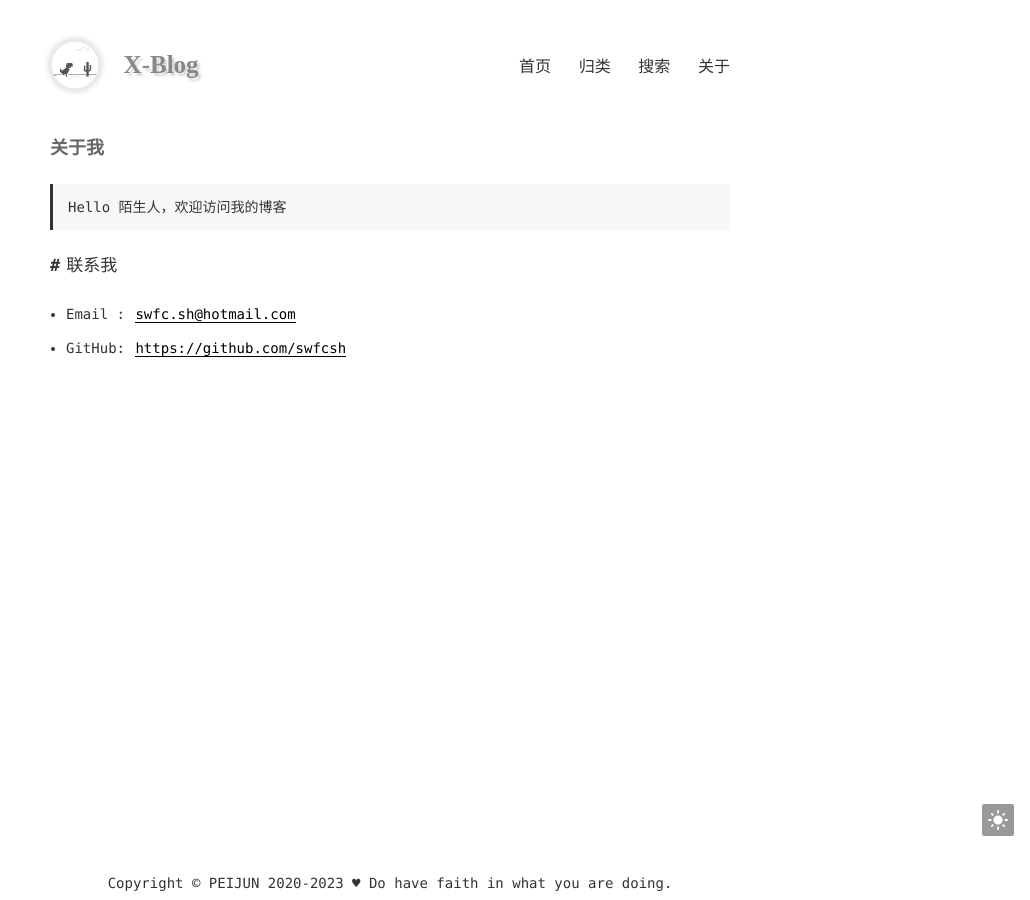
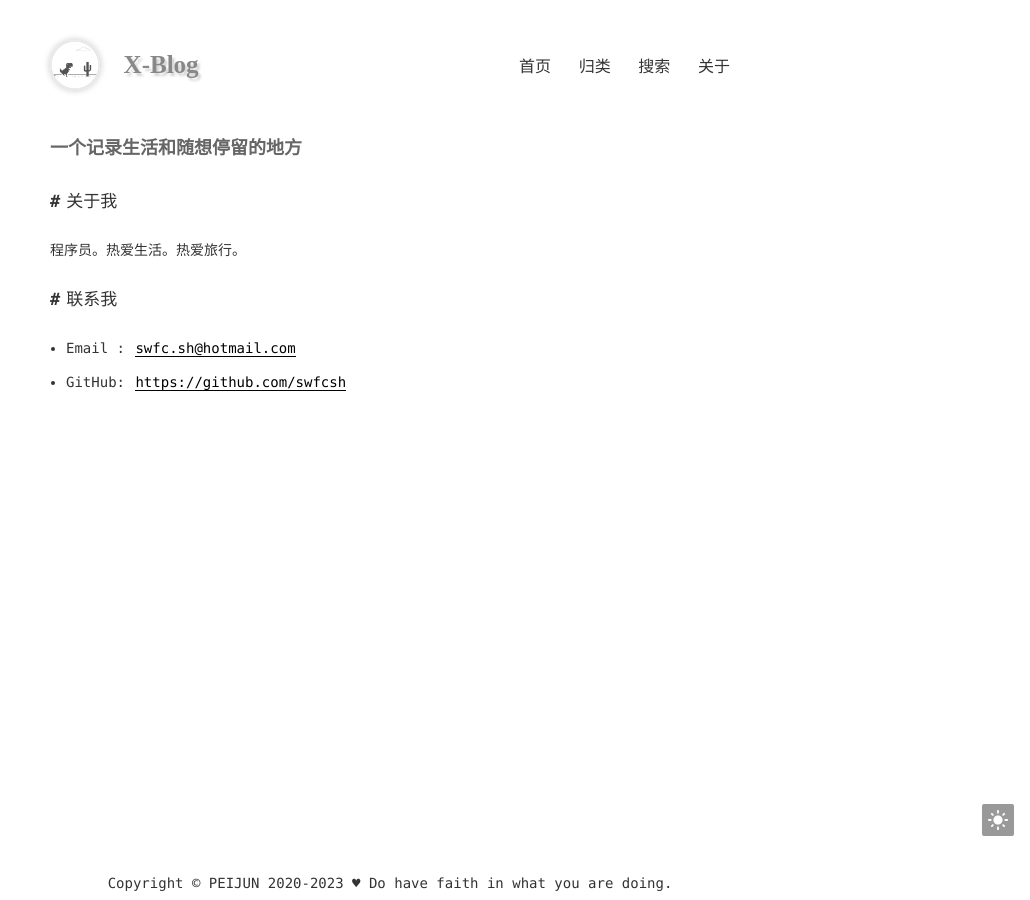
Before and after one commit to swfcsh/swfcsh.github.io, a Jekyll site: the page built from pages/about.md, in a window 1280 px wide. Shown: the whole page, without its empty margins (250-1280 px from the left). Built offline with Jekyll 4.4.1, drawn with Linux system fonts in a browser that asks for light colours.

Commit message:
Update about.md

```diff
--- a/pages/about.md
+++ b/pages/about.md
@@ -1,9 +1,11 @@
 ---
 layout: mypost
-title: 关于我
+title: 一个记录生活和随想停留的地方
 ---
 
-> Hello 陌生人，欢迎访问我的博客
+## 关于我
+
+程序员。热爱生活。热爱旅行。
 
 
 ## 联系我
```
